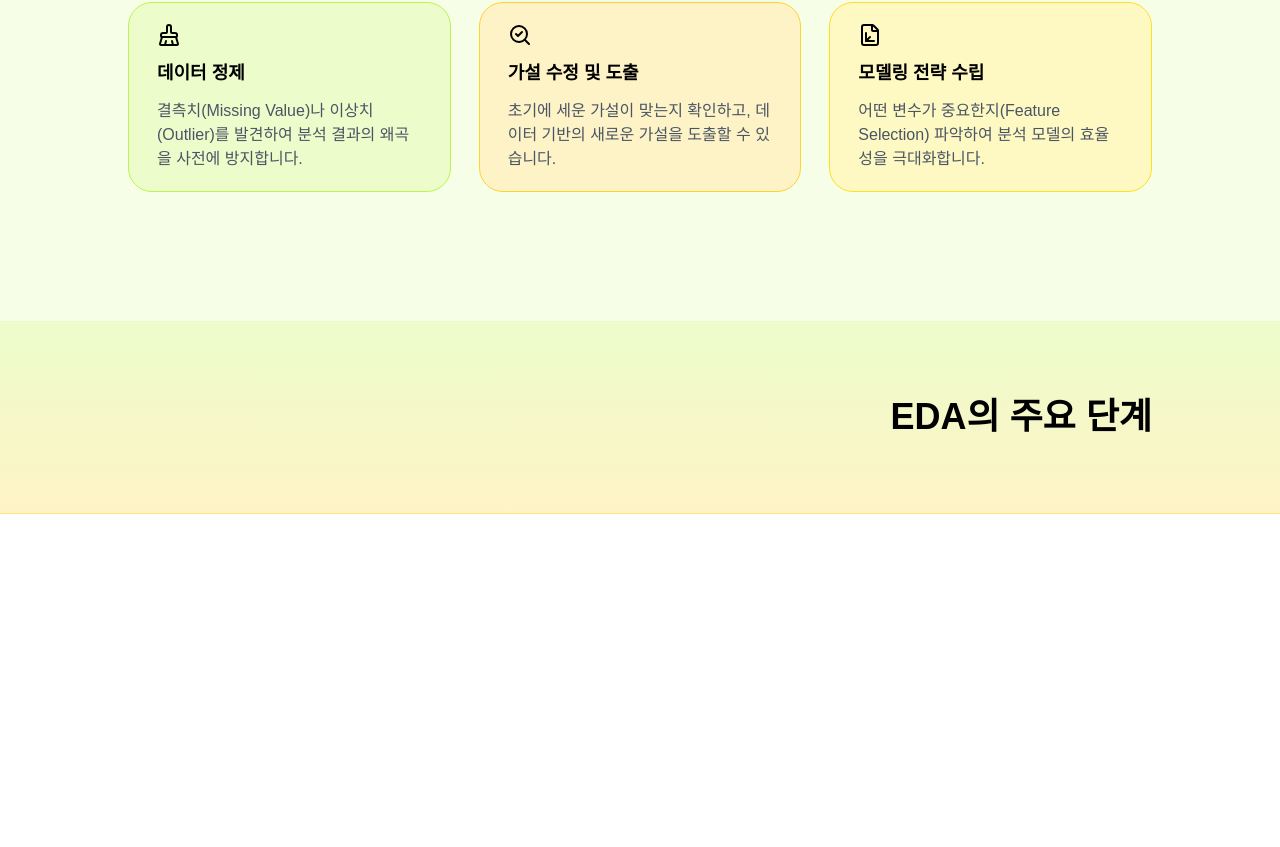
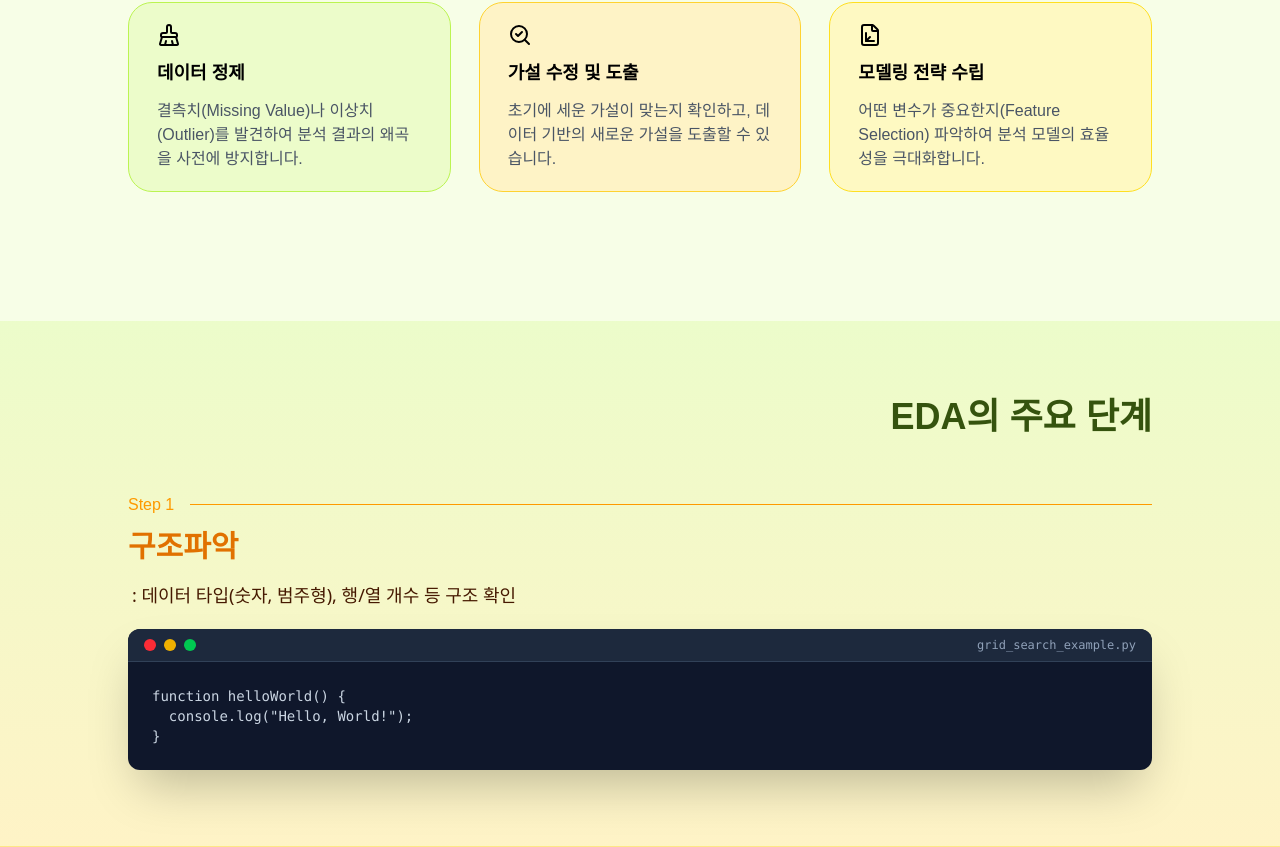
Before and after one commit to sun-ji054/AI_Site, a React (Vite) app: page / in a window 1280 px wide. Shown: the part 1133-1980 px from the top of the page. Before the commit the page ends 1647 px from the top, so only its background shows below. Built offline with nearby package versions, Linux system fonts and the light colour scheme.

Commit message:
FEAT: 코드 블럭 작성 완료

```diff
--- /dev/null
+++ b/src/components/Code.jsx
@@ -0,0 +1,29 @@
+export default function () {
+  const codeString = `function helloWorld() {
+  console.log("Hello, World!");
+}`;
+
+  return (
+    <>
+      <div className="bg-slate-900 rounded-xl shadow-2xl overflow-hidden">
+        <div className="flex items-center justify-between px-4 py-2 bg-slate-800 border-b border-slate-700">
+          <div className="flex space-x-2">
+            <div className="bg-red-500 w-3 h-3 rounded-full " />
+            <div className="bg-yellow-500 w-3 h-3 rounded-full " />
+            <div className="bg-green-500 w-3 h-3 rounded-full " />
+          </div>
+          <span className="text-xs text-slate-400 font-mono">
+            grid_search_example.py
+          </span>
+        </div>
+        <div className="p-6 overflow-x-auto">
+          <pre className="text-sm text-slate-300">
+          <code className="code-box">
+            {codeString}
+          </code>
+        </pre>
+        </div>
+      </div>
+    </>
+  );
+}
--- a/src/components/Navigation.jsx
+++ b/src/components/Navigation.jsx
@@ -2,7 +2,7 @@ import React from "react";
 
 export default function Navigation() {
   return (
-    <header className="sticky top-0 z-50 w-full h-16 bg-white/80 backdrop-blur-md border-b border-slate-200 shadow-sm">
+    <header className="sticky top-0 z-50 w-full h-16 bg-white/80 backdrop-blur-md border-b border-lime-200 shadow-sm">
       <div className="max-w-5xl mx-auto px-4 sm:px-6 lg:px-8">
         <div className="flex justify-between items-center h-16">
           <div className="flex items-center gap-2">
--- a/src/pages/EDA.jsx
+++ b/src/pages/EDA.jsx
@@ -1,4 +1,5 @@
 import Navigation from "../components/Navigation";
+import Code from "../components/Code";
 import { BrushCleaning, SearchCheck, FileAxis3d } from "lucide-react";
 
 export default function EDA() {
@@ -112,12 +113,27 @@ export default function EDA() {
         className="px-5 py-3 bg-linear-to-t from-amber-100 to-lime-100 border-b border-amber-200"
       >
         <div className="max-w-5xl mx-auto my-16">
-          <h1 className="text-4xl font-black mb-14 text-right">
+          <h1 className="text-4xl font-black mb-14 text-right text-lime-900">
             EDA의 주요 단계
           </h1>
 
           {/* 구조파악 */}
-          {/* 전처리 */}
+          <div>
+            <div className="flex items-center gap-4 mb-3">
+              <p className="font-base text-amber-500">Step 1</p>
+              <div className="grow border-b border-amber-500" />
+            </div>
+            <h2 className="font-extrabold text-3xl text-amber-600 mb-4">
+              구조파악
+            </h2>
+            <p className="pl-1 text-lg font-sans text-amber-950 mb-5">
+              : 데이터 타입(숫자, 범주형), 행/열 개수 등 구조 확인
+            </p>
+            <Code />
+          </div>
+
+          {/* 기초통계 */}
+          {/* 이상치, 결측치 */}
           {/* 분포확인 */}
           {/* 관계분석 */}
         </div>
```
Also changed, not shown: 1 other file (tests, documents, lock files or other folders).
